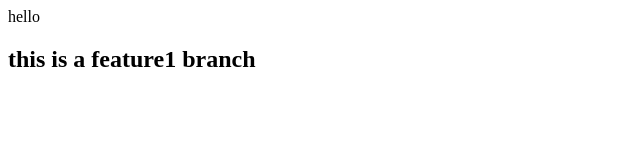
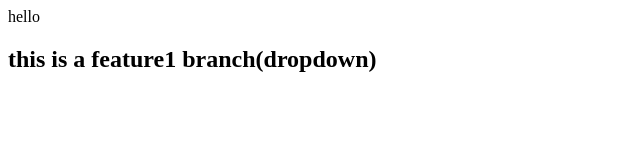
Before and after one commit to Princesharm0999999912726278282/LocalRepo, a plain HTML site: page index.html in a window 1280 px wide. Shown: the whole page, without its empty margins (0-640 px from the left). Drawn offline with Linux system fonts and the light colour scheme.

Commit message:
add dropdown

```diff
--- a/index.html
+++ b/index.html
@@ -1,2 +1,2 @@
 <p>hello</p>
-<h2>this is a feature1 branch</h2>
+<h2>this is a feature1 branch(dropdown)</h2>
```
